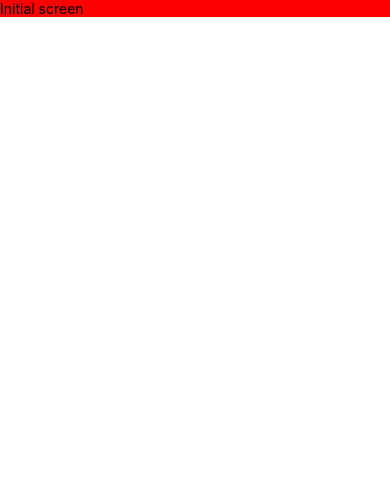
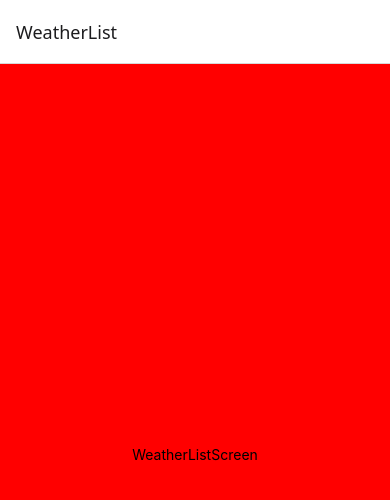
Before and after one commit to Juozas-Petkelis/juozas-petkelis-onboarding, a React Native app: screen / in a window 390 px wide. Shown: the top 500 px of the page. Built offline with nearby package versions, Linux system fonts and the light colour scheme.

Commit message:
initial navigation config, typings alias for types

```diff
--- a/App.tsx
+++ b/App.tsx
@@ -1,11 +1,12 @@
+import { RootNavigator } from '@navigation/RootNavigator';
 import React from 'react';
-import { Text, View } from 'react-native';
+import { SafeAreaProvider } from 'react-native-safe-area-context';
 
 function App(): React.JSX.Element {
   return (
-    <View style={{ backgroundColor: 'red' }}>
-      <Text>Initial screen </Text>
-    </View>
+    <SafeAreaProvider>
+      <RootNavigator />
+    </SafeAreaProvider>
   );
 }
 
--- a/babel.config.js
+++ b/babel.config.js
@@ -10,7 +10,7 @@ module.exports = {
           '@navigation': './src/navigation',
           '@screens': './src/screens',
           '@services': './src/services',
-          '@types': './src/types',
+          '@typings': './src/typings',
         },
         extensions: ['.js', '.jsx', '.ts', '.tsx'],
       },
--- a/package.json
+++ b/package.json
@@ -14,6 +14,7 @@
   },
   "dependencies": {
     "@react-navigation/native": "^7.0.15",
+    "@react-navigation/native-stack": "^7.2.1",
     "react": "19.0.0",
     "react-native": "0.78.0",
     "react-native-safe-area-context": "^5.3.0",
--- /dev/null
+++ b/src/navigation/RootNavigator.tsx
@@ -0,0 +1,20 @@
+import { NavigationContainer } from '@react-navigation/native';
+import { createNativeStackNavigator } from '@react-navigation/native-stack';
+import { WeatherListScreen } from '@screens/WeatherListScreen';
+import { Screens } from '@typings/navigation.types';
+import React from 'react';
+
+const RootStack = createNativeStackNavigator();
+
+export const RootNavigator = () => {
+  return (
+    <NavigationContainer>
+      <RootStack.Navigator>
+        <RootStack.Screen
+          name={Screens.WeatherList}
+          component={WeatherListScreen}
+        />
+      </RootStack.Navigator>
+    </NavigationContainer>
+  );
+};
--- /dev/null
+++ b/src/screens/WeatherListScreen.tsx
@@ -0,0 +1,17 @@
+import React from 'react';
+import { Text, View } from 'react-native';
+
+export const WeatherListScreen = () => {
+  return (
+    <View
+      style={{
+        flex: 1,
+        alignItems: 'center',
+        justifyContent: 'center',
+        backgroundColor: 'red',
+      }}
+    >
+      <Text>WeatherListScreen</Text>
+    </View>
+  );
+};
--- /dev/null
+++ b/src/typings/navigation.types.ts
@@ -0,0 +1,3 @@
+export enum Screens {
+    WeatherList = 'WeatherList'
+}
--- a/tsconfig.json
+++ b/tsconfig.json
@@ -7,7 +7,7 @@
       "@navigation/*": ["navigation/*"],
       "@screens/*": ["screens/*"],
       "@services/*": ["services/*"],
-      "@types/*": ["types/*"]
+      "@typings/*": ["typings/*"]
     }
   }
 }
```
Also changed, not shown: 1 other file (tests, documents, lock files or other folders).
